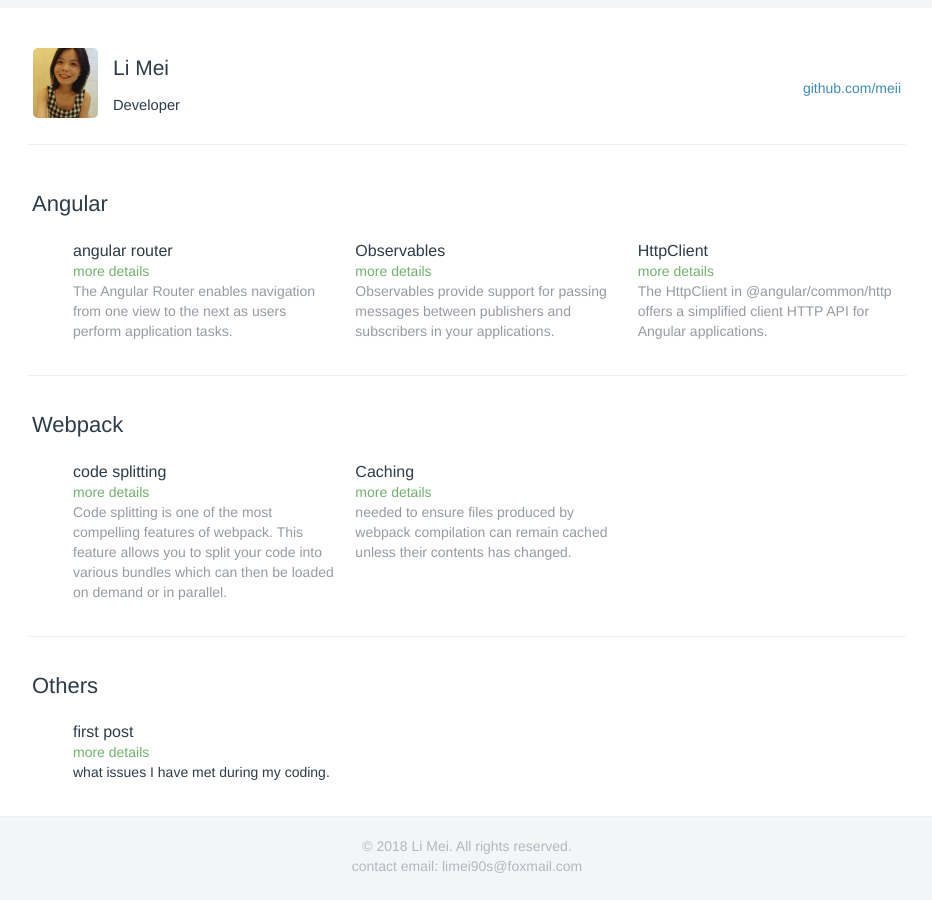
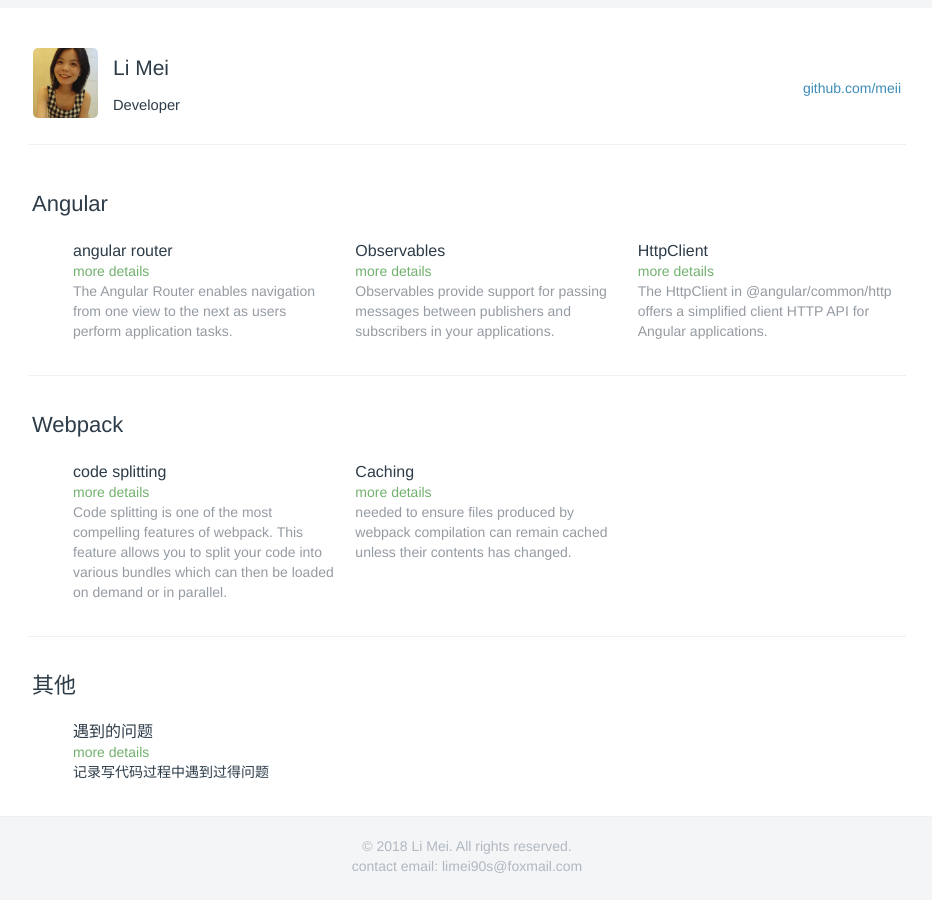
Before and after one commit to LiMeii/LiMeii.github.io, a Jekyll site: the page built from index.html, in a window 1280 px wide. Shown: the whole page, without its empty margins (181-1113 px from the left). Built offline with Jekyll 4.4.1, drawn with Linux system fonts in a browser that asks for light colours.

Commit message:
update index

```diff
--- a/index.html
+++ b/index.html
@@ -86,15 +86,15 @@ layout: default
                         </ol>
                     </div>
                     <div id="Webpack" class="menu-category">
-                        <h3 class="menu-category-name">Others</h3>
+                        <h3 class="menu-category-name">其他</h3>
                         <ol class="menu-category-list">
 
                             {% for post in site.posts %}
                             <li class="menu-item">
                                 <div class="menu-item-info">
-                                    <span class="menu-item-name">{{ post.title }}</span>
+                                    <span class="menu-item-name">遇到的问题</span>
                                     <span class="menu-item-price"><a href="{{ post.url }}" target="_blank">more details
-                                        </a></span>what issues I have met during my coding.</p>
+                                        </a></span>记录写代码过程中遇到过得问题</p>
                                 </div>
                             </li>
                           {% endfor %}
```
